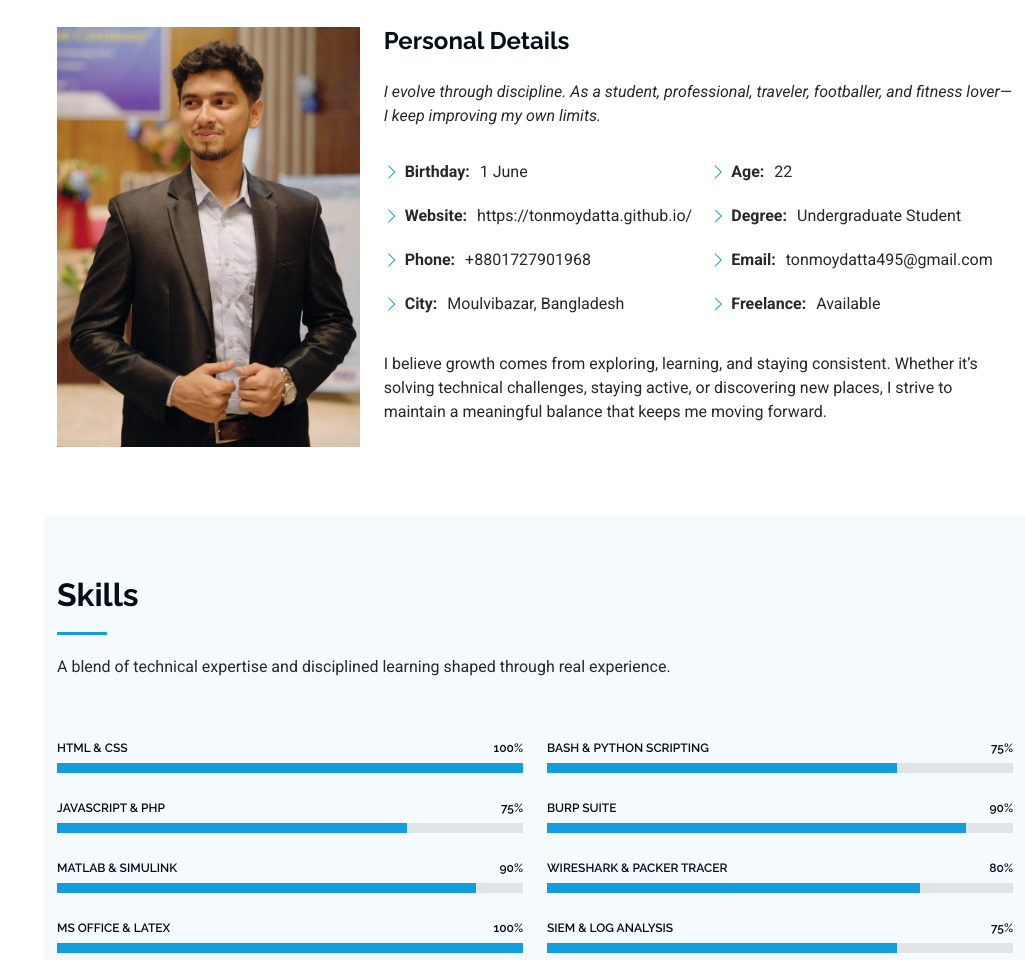
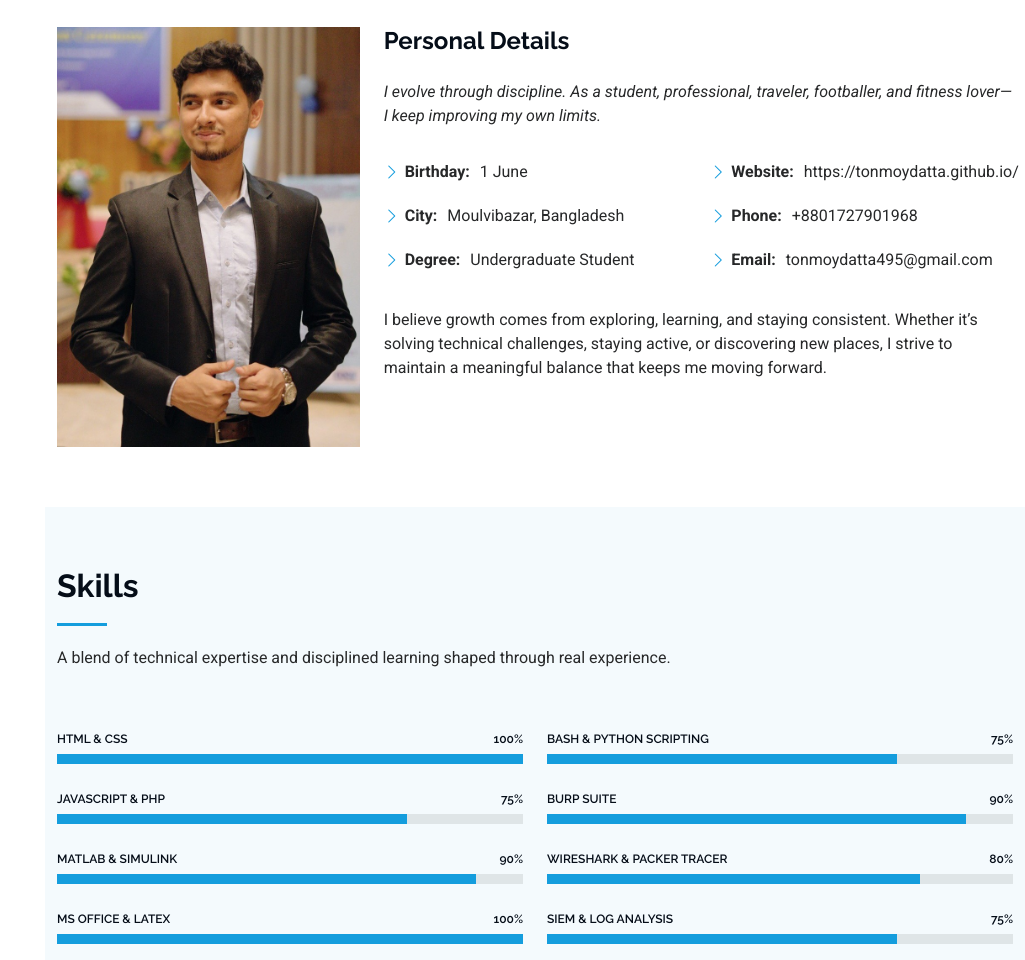
Before and after one commit to tonmoyDatta/tonmoydatta.github.io, a plain HTML site: page index.html in a window 1280 px wide. Shown: the part 1211-2171 px from the top of the page, without its empty margins (255-1280 px from the left). Drawn offline with Linux system fonts and the light colour scheme.

Commit message:
Update index.html

```diff
--- a/index.html
+++ b/index.html
@@ -136,17 +136,17 @@ As a student, professional, traveler, footballer, and fitness lover—I keep imp
               <div class="col-lg-6">
                 <ul>
                   <li><i class="bi bi-chevron-right"></i> <strong>Birthday:</strong> <span>1 June</span></li>
-                  <li><i class="bi bi-chevron-right"></i> <strong>Website:</strong> <span>https://tonmoydatta.github.io/</span></li>
-                  <li><i class="bi bi-chevron-right"></i> <strong>Phone:</strong> <span>+8801727901968</span></li>
                   <li><i class="bi bi-chevron-right"></i> <strong>City:</strong> <span>Moulvibazar, Bangladesh</span></li>
+                  <li><i class="bi bi-chevron-right"></i> <strong>Degree:</strong> <span>Undergraduate Student</span></li>
+
                 </ul>
               </div>
               <div class="col-lg-6">
                 <ul>
-                  <li><i class="bi bi-chevron-right"></i> <strong>Age:</strong> <span>22</span></li>
-                  <li><i class="bi bi-chevron-right"></i> <strong>Degree:</strong> <span>Undergraduate Student</span></li>
+                  <li><i class="bi bi-chevron-right"></i> <strong>Website:</strong> <span>https://tonmoydatta.github.io/</span></li>
+                  <li><i class="bi bi-chevron-right"></i> <strong>Phone:</strong> <span>+8801727901968</span></li>
                   <li><i class="bi bi-chevron-right"></i> <strong>Email:</strong> <span>tonmoydatta495@gmail.com</span></li>
-                  <li><i class="bi bi-chevron-right"></i> <strong>Freelance:</strong> <span>Available</span></li>
+
                 </ul>
               </div>
             </div>
```
